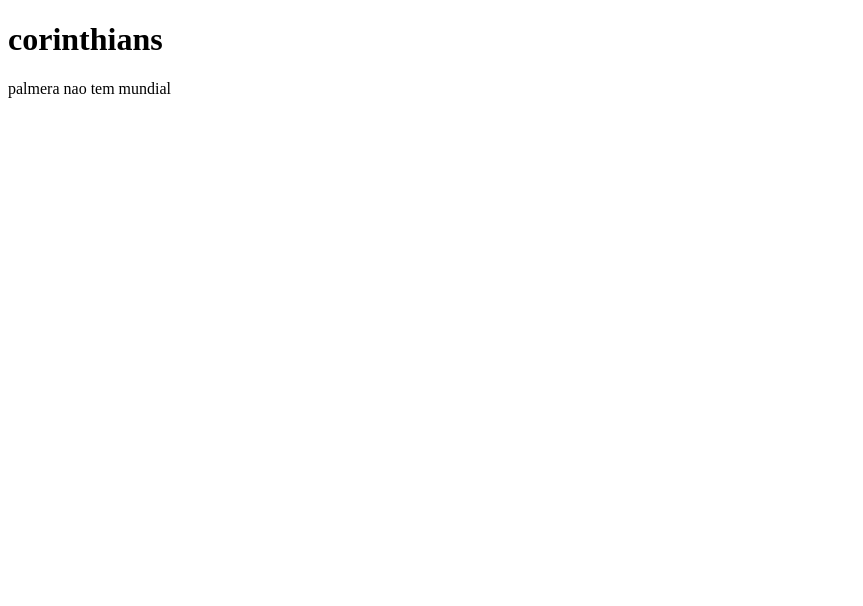
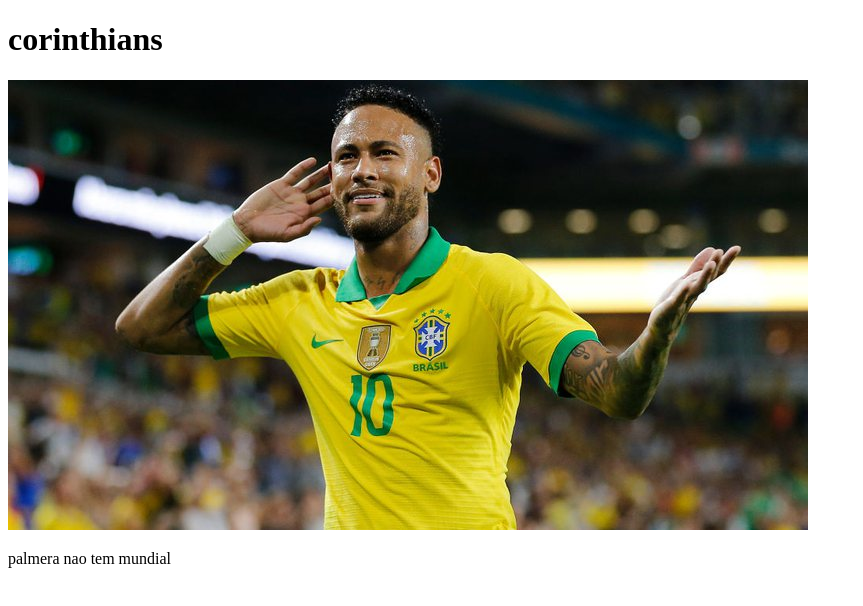
Before and after one commit to luizzntj/1bpcLobato, a plain HTML site: page index.html in a window 1280 px wide. Shown: the whole page, without its empty margins (0-863 px from the left). Drawn offline with Linux system fonts and the light colour scheme.

Commit message:
gabriel gayzao

```diff
--- a/index.html
+++ b/index.html
@@ -10,6 +10,7 @@
     <h1>
 corinthians
     </h1>
+    <img id="ney" src="neymarjr.jpg">
     <p>
 palmera nao tem mundial
     </p>
```
